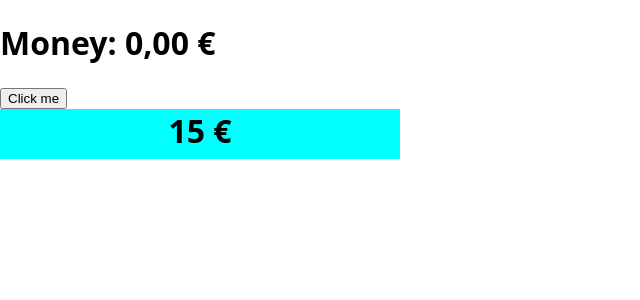
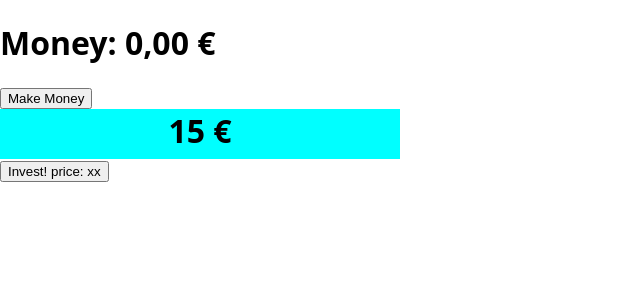
Before and after one commit to Satttoshi/idle-boss, a Next.js app: page / in a window 1280 px wide. Shown: the top 300 px of the page, without its empty margins (0-640 px from the left). Built offline with nearby package versions, Linux system fonts and the light colour scheme.

Commit message:
create setTier function

```diff
--- a/src/components/InvestButton.js
+++ b/src/components/InvestButton.js
@@ -1,7 +1,23 @@
 import useStore from "~/src/zustand/store";
 
 export default function InvestButton() {
-  const { tier } = useStore();
-  const invest = tier[0].investPrice + " €";
-  return <button type="button">{invest}</button>;
+  const { setTier } = useStore();
+
+  function handleInvest() {
+    setTier({
+      id: "tier1",
+      income: 20,
+    });
+  }
+
+  return (
+    <button
+      type="button"
+      onClick={() => {
+        handleInvest();
+      }}
+    >
+      {"Invest! price: " + "xx"}
+    </button>
+  );
 }
--- a/src/components/MoneyButton.js
+++ b/src/components/MoneyButton.js
@@ -17,7 +17,7 @@ export default function MoneyButton({
         }, delay);
       }}
     >
-      Click me
+      Make Money
     </button>
   );
 }
--- a/src/components/Product.js
+++ b/src/components/Product.js
@@ -2,6 +2,7 @@ import MoneyButton from "./MoneyButton";
 import ProgressBar from "./ProgressBar";
 import useStore from "~/src/zustand/store";
 import { useState } from "react";
+import InvestButton from "./InvestButton";
 
 export default function Product() {
   const { addMoney, tier } = useStore();
@@ -25,6 +26,7 @@ export default function Product() {
         onTimerEnd={handleTimerEnd}
       />
       <ProgressBar isFilling={isFilling} tier={tier[0]} />
+      <InvestButton />
     </>
   );
 }
--- a/src/zustand/store.js
+++ b/src/zustand/store.js
@@ -12,8 +12,25 @@ const useStore = createStore((set) => ({
       delay: 2000,
       investPrice: 100,
     },
+    {
+      id: "tier2",
+      isUnlocked: false,
+      isActive: false,
+      name: "sell React Website",
+      income: 25,
+      delay: 3000,
+      investPrice: 200,
+    },
   ],
-  addMoney: () => set((state) => ({ money: state.money + 15 })),
+  addMoney: () =>
+    set((state) => ({ money: state.money + state.tier[0].income })),
+
+  setTier: (updatedTier) =>
+    set((state) => ({
+      tier: state.tier.map((tier) =>
+        tier.id === updatedTier.id ? { ...tier, ...updatedTier } : tier
+      ),
+    })),
 }));
 
 export default useStore;
```
